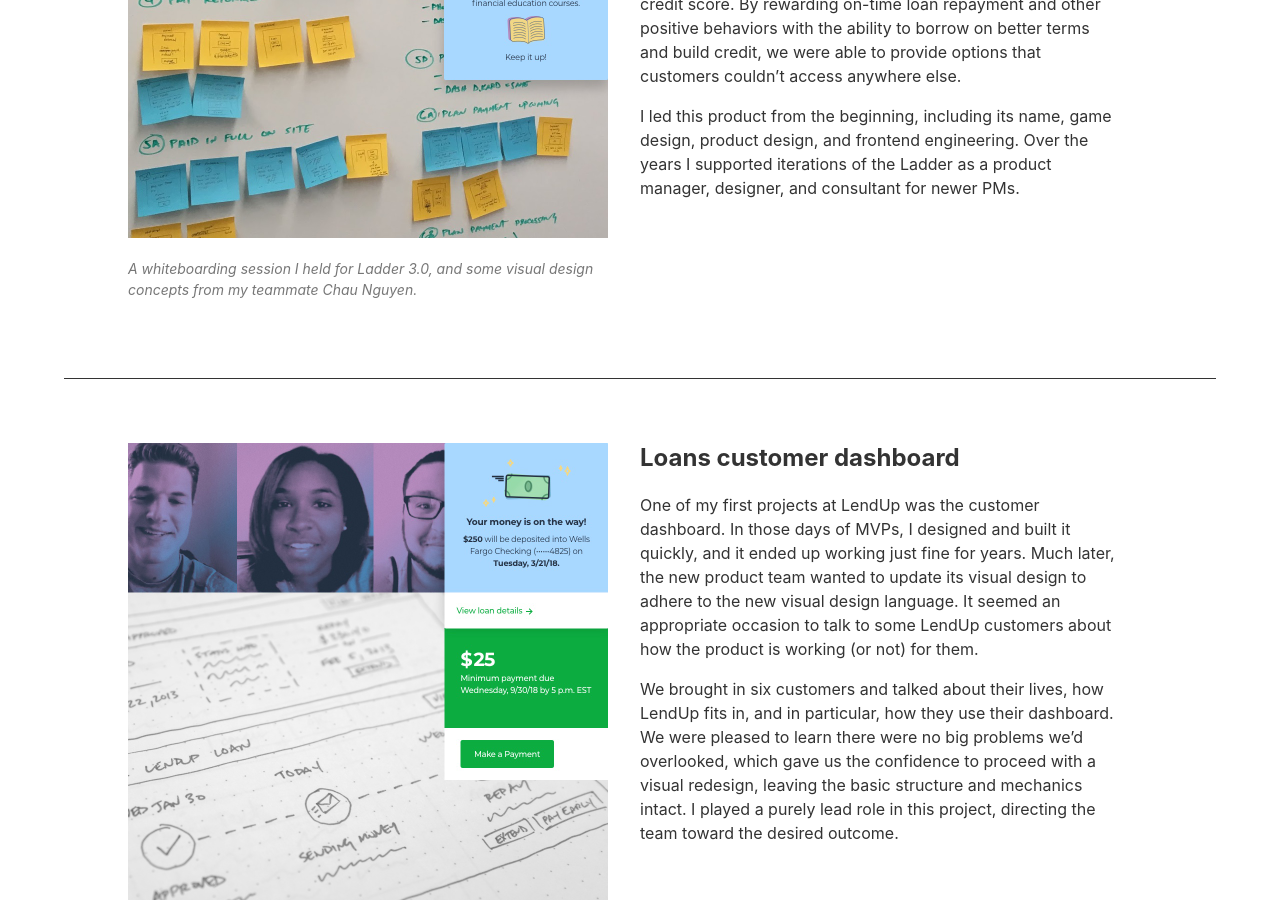
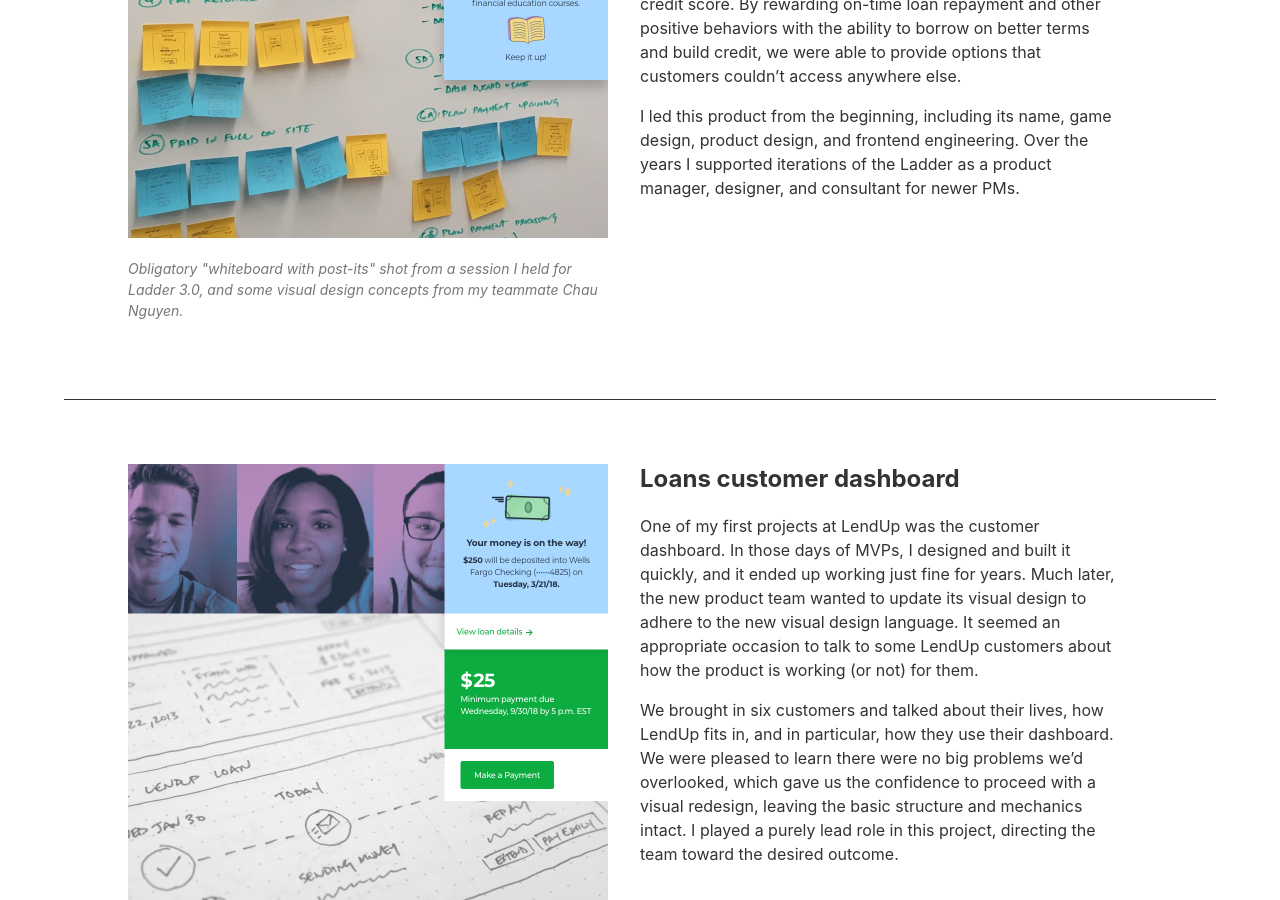
Before and after one commit to christopherdubs/christopherdubs.github.io, a Jekyll site: the page index.html, which Jekyll copies as it is, in a window 1280 px wide and 900 px high, scrolled down 747 px. Built offline with Jekyll 4.4.1, drawn with Linux system fonts in a browser that asks for light colours.

Commit message:
make it funnier

```diff
--- a/index.html
+++ b/index.html
@@ -25,7 +25,7 @@
 <article class="cf pa3 pa5-ns bt-ns">
   <header class="fn fl-ns w-50-ns pr4-ns">
     <img src="/images/ladder-2.jpg" alt="A photo of a whiteboard and interface elements from the LendUp Ladder product" />
-    <p class="f6 gray i">A whiteboarding session I held for Ladder 3.0, and some visual design concepts from my teammate Chau Nguyen.</p>
+    <p class="f6 gray i">Obligatory "whiteboard with post-its" shot from a session I held for Ladder 3.0, and some visual design concepts from my teammate Chau Nguyen.</p>
   </header>
   <div class="fn fl-ns w-50-ns">
     <h2 class="mt0-ns lh-title">The LendUp Ladder</h2>
```
